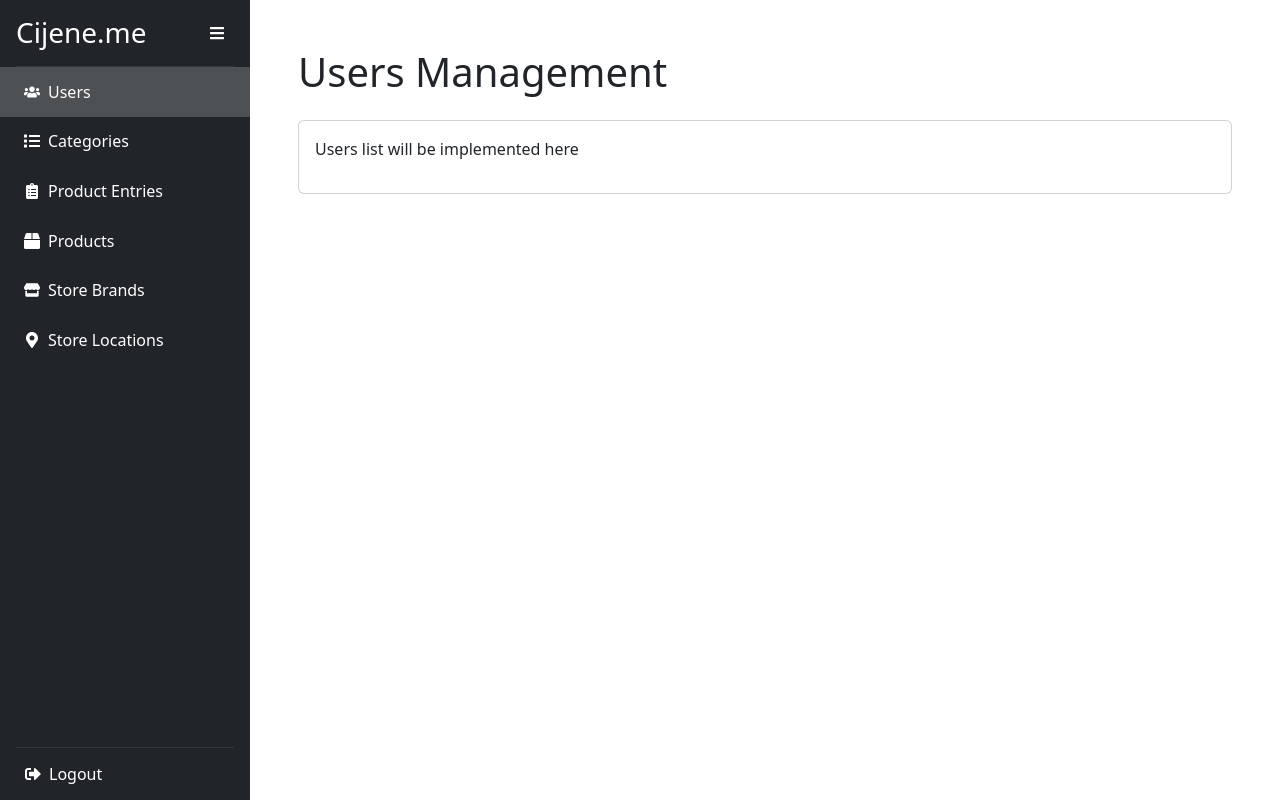
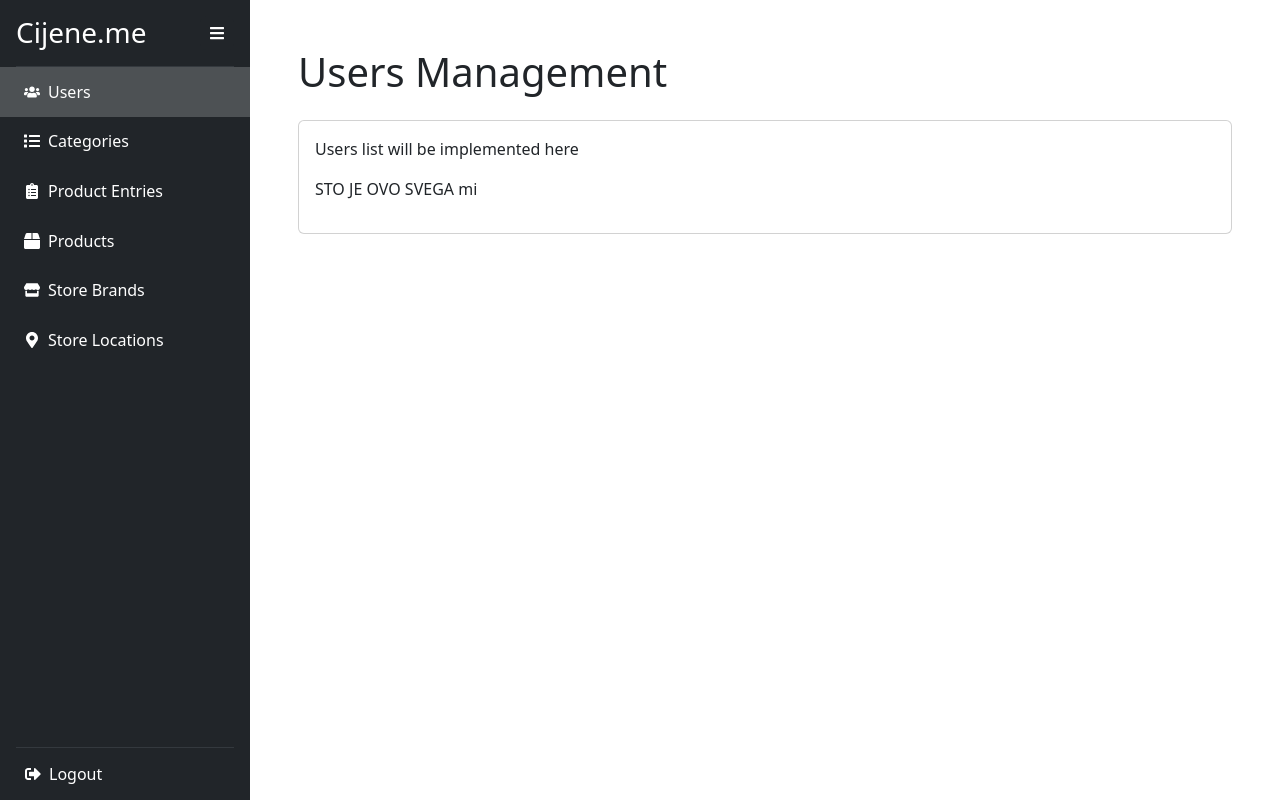
Before and after one commit to savolekovic/cijene-me-admin, a React (Create React App) app: page /dashboard/users in a window 1280 px wide. Built offline with nearby package versions, Linux system fonts and the light colour scheme; no server answers; sample sign-in values are in the browser's storage.

Commit message:
test preview vercel

```diff
--- a/src/modules/users/presentation/components/UsersPage.tsx
+++ b/src/modules/users/presentation/components/UsersPage.tsx
@@ -7,6 +7,7 @@ const UsersPage: React.FC = () => {
       <div className="card mt-4">
         <div className="card-body">
           <p>Users list will be implemented here</p>
+          <p>STO JE OVO SVEGA mi </p>
         </div>
       </div>
     </div>
```
